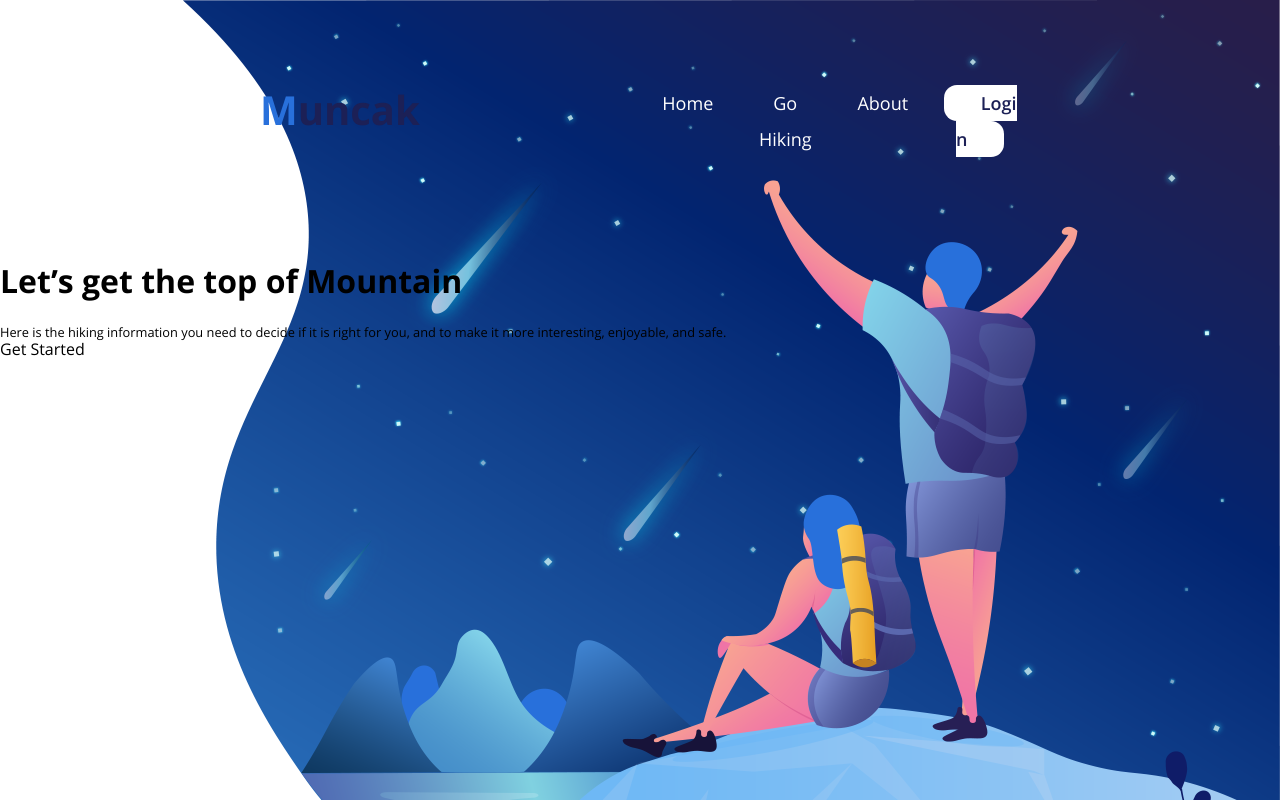
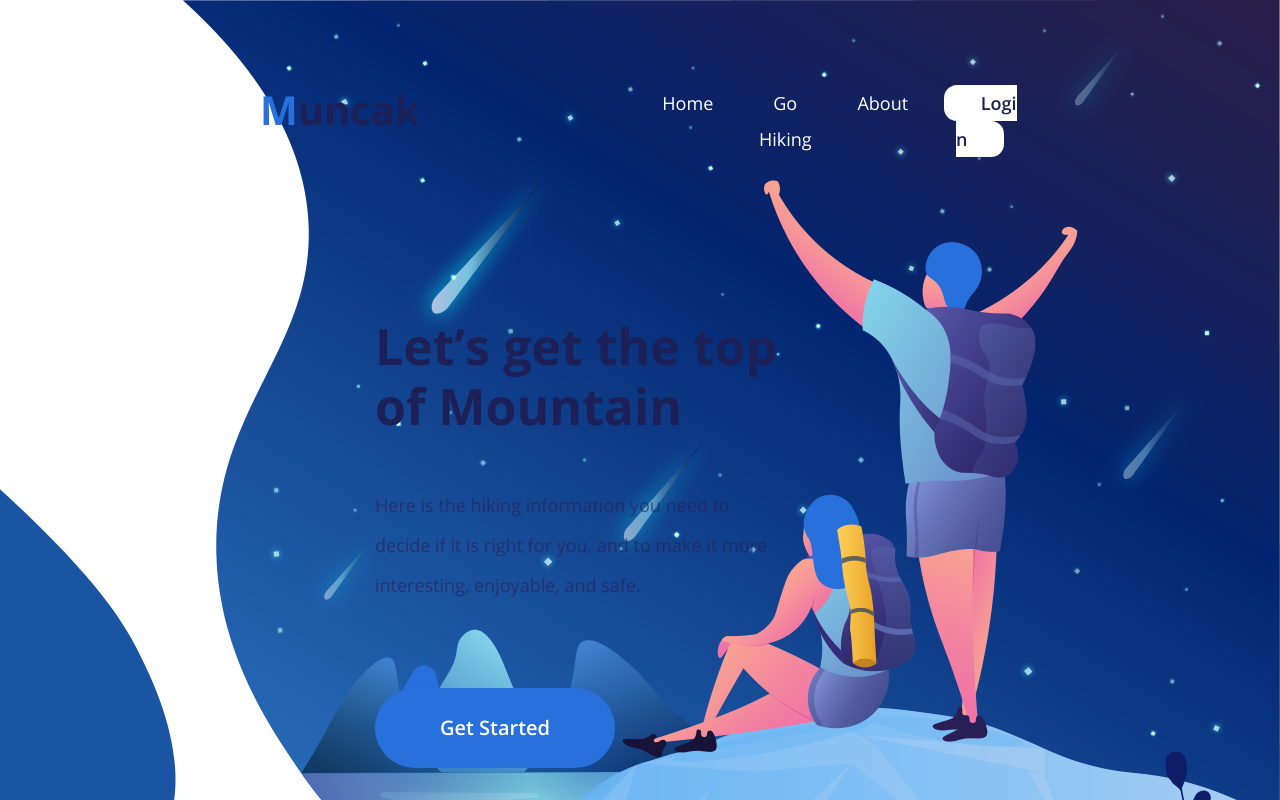
Before and after one commit to iagocaldeira/Muncak, a Next.js app: page / in a window 1280 px wide. Shown: the top 800 px of the page. Built offline with nearby package versions, Linux system fonts and the light colour scheme.

Commit message:
Estilização do Hero

```diff
--- a/layouts/Hero/Hero.js
+++ b/layouts/Hero/Hero.js
@@ -1,12 +1,15 @@
 export default () => (
-  <div>
-    <h1>Let’s get the top of Mountain</h1>
-    <div>
-      <small>
-        Here is the hiking information you need to decide if it is right for
-        you, and to make it more interesting, enjoyable, and safe.
-      </small>
+    <div className="hero">
+        <h1 className="hero--title">Let’s get the top of Mountain</h1>
+        <div className="hero--subtitle">
+            Here is the hiking information you need to decide if it is right for
+            you, and to make it more interesting, enjoyable, and safe.
     </div>
-    <div className="callToAction">Get Started</div>
-  </div>
+        <a
+            className="hero--callToAction"
+            href="#"
+        >
+            Get Started
+        </a>
+    </div>
 );
--- a/styles/Colors.scss
+++ b/styles/Colors.scss
@@ -3,6 +3,7 @@ $muncak-white: #ffffff;
 $muncak-blue: #2870DB;
 $muncak-dark-blue: #1955a3;
 $muncak-darken-blue: #1C2056;
+$muncak-dark-purple: #2d2058;
 $muncak-blue-gray: #263238;
 
 /* shapes */
@@ -11,8 +12,12 @@ $muncak-shapes-blue: $muncak-darken-blue;
 /* layout components */
 $muncak-logo-initial: $muncak-blue;
 $muncak-logo-text: $muncak-darken-blue;
+
 $muncak-header-login-background: $muncak-white;
 $muncak-header-login-text: $muncak-darken-blue;
+
+$muncak-hero-title: $muncak-darken-blue;
+$muncak-hero-subtitle: $muncak-dark-purple;
 
 /* generic components */
 $muncak-primary-button: $muncak-blue;
--- a/styles/layouts/Header.scss
+++ b/styles/layouts/Header.scss
@@ -1,21 +1,21 @@
 .header {
     display: grid;
-    grid-template-columns: repeat(2, 1fr);
     grid-auto-rows: auto;
     grid-gap: 1em;
+    grid-template-columns: repeat(2, 1fr);
+    padding: 85px 260px;
     text-align: left;
-    padding: 85px 260px;
 
     &::after {
         background: url("../static/hero_illustration.webp") no-repeat top right;
+        bottom: -500px;
         content: "";
+        left: 0;
+        margin: 0 auto;
         position: absolute;
+        right: 0;
+        top: 0;
         z-index: -1;
-        bottom: -9px;
-        margin: 0 auto;
-        top: 0;
-        left: 0;
-        right: 0;
     }
 
     .header--logo {
@@ -38,24 +38,24 @@
         line-height: 36px;
         text-align: center;
         a {
+            color: $muncak-white;
             text-decoration: none;
-            color: $muncak-white;
         }
         .header--menu--item--login {
+            background-color: $muncak-header-login-background;
+            border-radius: 13px;
+            border: none;
+            color: $muncak-header-login-text;
             font-weight: 600;
             padding: 6px 37px;
-            border-radius: 13px;
-            border: none;
-            background-color: $muncak-header-login-background;
-            color: $muncak-header-login-text;
             transition: all 0.3s;
             &:focus,
             &:hover {
                 opacity: 0.8;
             }
             &:active {
+                color: $muncak-blue;
                 opacity: 1;
-                color: $muncak-blue;
             }
         }
     }
--- a/styles/layouts/Hero.scss
+++ b/styles/layouts/Hero.scss
@@ -0,0 +1,48 @@
+.hero {
+    display: grid;
+    grid-auto-rows: auto;
+    grid-gap: 1em;
+    grid-template-rows: repeat(3, 1fr);
+    margin: 40px 0 0 375px;
+    text-align: left;
+    width: 410px;
+
+    &::after {
+        background: url("../static/hero_shape.svg") no-repeat left;
+        bottom: -760px;
+        content: "";
+        left: -190px;
+        margin: 0 auto;
+        position: absolute;
+        right: 0;
+        top: 0;
+        z-index: -1;
+    }
+
+    .hero--title {
+        color: $muncak-hero-title;
+        font-size: 50px;
+        font-weight: 700;
+        line-height: 60px;
+    }
+    .hero--subtitle {
+        color: $muncak-hero-subtitle;
+        font-size: 18px;
+        font-weight: 400;
+        line-height: 40px;
+        opacity: 0.65;
+    }
+    .hero--callToAction {
+        background-color: $muncak-primary-button;
+        border-radius: 40px;
+        box-shadow: 0 22px 24px 1px rgba(17, 83, 165, 0.21);
+        color: $muncak-white;
+        font-size: 20px;
+        font-weight: 600;
+        height: 80px;
+        line-height: 80px;
+        text-align: center;
+        text-decoration: none;
+        width: 240px;
+    }
+}
```
Also changed, not shown: layouts/Header/Header.js (+6 -1 lines).
